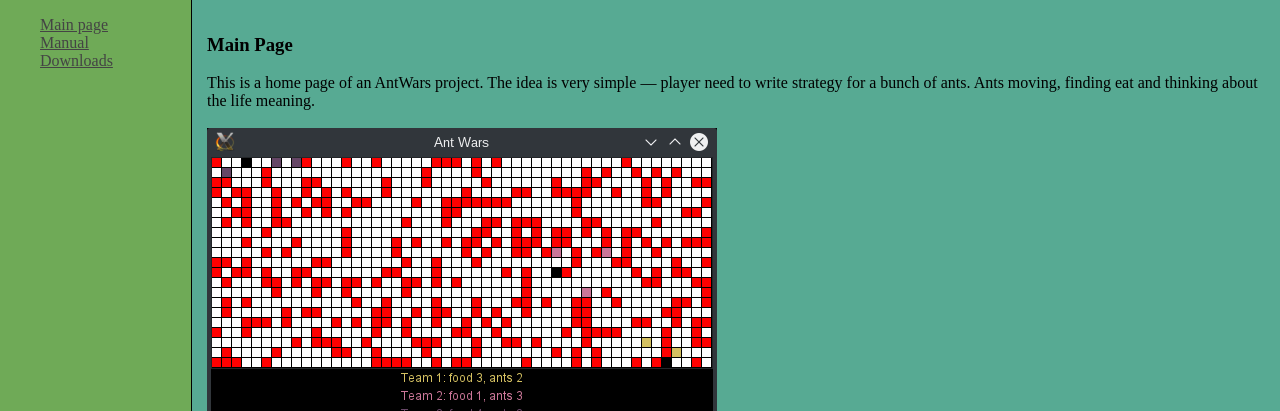
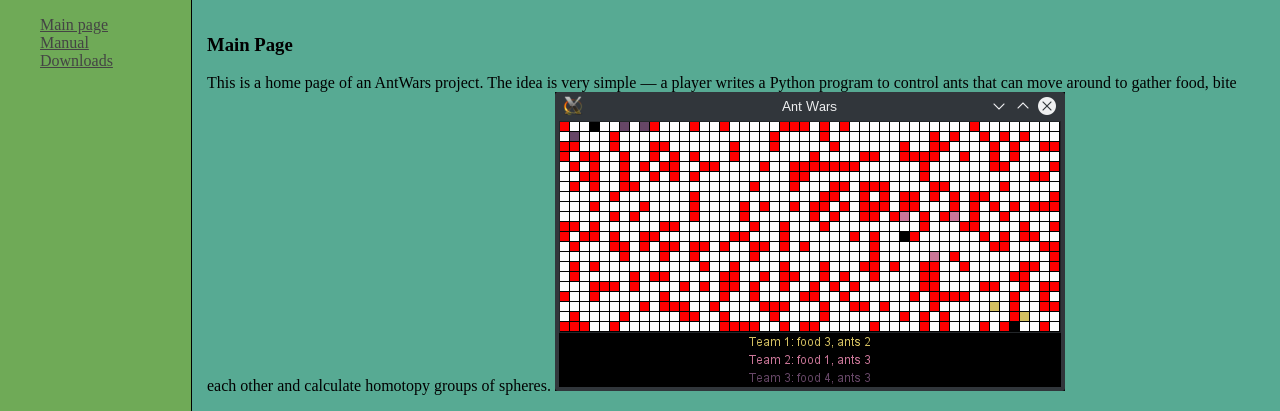
Before and after one commit to AntWars/AntSite, a plain HTML site: page index.html in a window 1280 px wide. Shown: the top 411 px of the page. Drawn offline with Linux system fonts and the light colour scheme.

Commit message:
Fixed text on the main page.

```diff
--- a/index.html
+++ b/index.html
@@ -23,7 +23,7 @@
 			<div class="right-column">
 				<div class="content">
 					<h3>Main Page</h3>
-					This is a home page of an AntWars project. The idea is very simple — player need to write strategy for a bunch of ants. Ants moving, finding eat and thinking about the life meaning. <br><br>
+					This is a home page of an AntWars project. The idea is very simple — a player writes a Python program to control ants that can move around to gather food, bite each other and calculate homotopy groups of spheres.
 <img src="screen1.png"><br>
 					<h1 class="answer">42</h1>
 				</div> <!-- content -->
```
Also changed, not shown: 1 other file.
